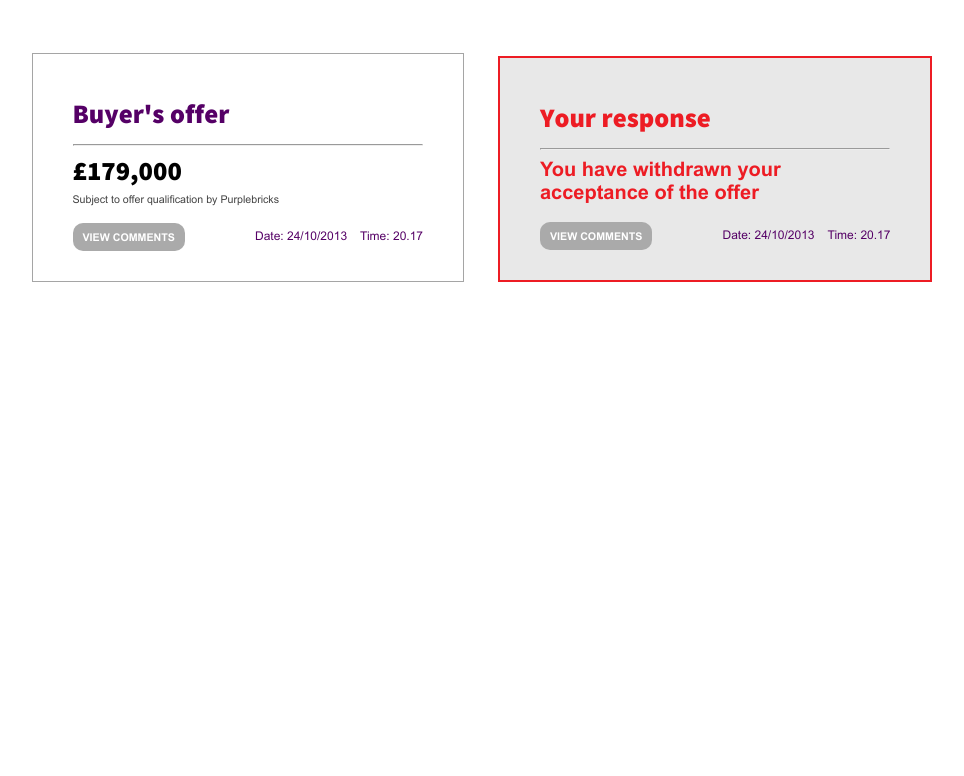
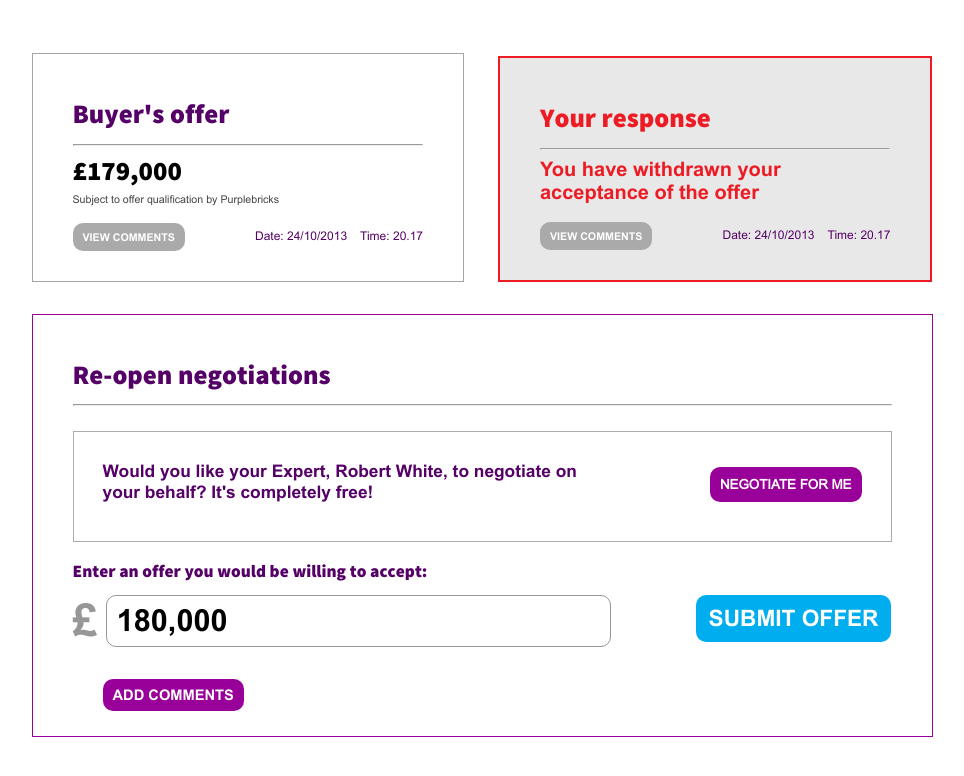
Before and after one commit to AlexeyKorkoza/Secure-negotiation-centre, a website: page app/index.html in a window 1280 px wide. Shown: the part 790-1566 px from the top of the page, without its empty margins (158-1122 px from the left). Before the commit the page ends 1104 px from the top, so only its background shows below. Drawn offline with nearby package versions, Linux system fonts and the light colour scheme.

Commit message:
Add block re-open

```diff
--- a/app/index.html
+++ b/app/index.html
@@ -110,6 +110,30 @@
                     </div>
                 </div>
             </div>
+            <div class="re_open">
+                <h1 class="heading">Re-open negotiations</h1>
+                <hr>
+                <div class="negotiate row">
+                    <div class="col-md-8 col-lg-8 col-sm-8 col-xs-12 text">
+                        Would you like your Expert, Robert White, to negotiate on your behalf? It's completely free!
+                    </div>
+                    <div class="col-md-4 col-lg-4 col-sm-4 col-xs-12 button">
+                        <button>NEGOTIATE FOR ME</button>
+                    </div>
+                </div>
+                <div class="offer row">
+                    <p>Enter an offer you would be willing to accept:</p>
+                    <div class="col-md-8 col-lg-8 col-sm-8 col-xs-12 input">
+                        <span class="pound">£ </span><input value="180,000" />
+                    </div>
+                    <div class="col-md-4 col-lg-4 col-sm-4 col-xs-12 submit">
+                        <button>SUBMIT OFFER</button>
+                    </div>
+                </div>
+                <div class="add_comments">
+                    <button>ADD COMMENTS</button>
+                </div>
+            </div>
         </div>
     </main>
     <script src="https://cdnjs.cloudflare.com/ajax/libs/jquery/3.2.1/jquery.min.js"></script>
--- a/app/sass/media.scss
+++ b/app/sass/media.scss
@@ -32,6 +32,31 @@
                 margin-top: 0;
             }
         }
+
+        .re_open {
+
+            .negotiate {
+
+                .button {
+
+                    button {
+                        float: right;
+                        position: relative;
+                        top: -10px;
+                    }
+                }
+            }
+
+            .offer {
+
+                .submit {
+
+                    button {
+                        float: right;
+                    }
+                }
+            }
+        }
     }
 }
 
--- a/app/sass/styles.scss
+++ b/app/sass/styles.scss
@@ -357,5 +357,149 @@ main {
         }
 
     }
+
+    .re_open {
+      overflow: hidden;
+      padding: 25px 40px;
+      margin-bottom: 131px;
+      border: 1px solid #990099;
+
+      .heading {
+        color: #550066;
+        font: bold 20pt $fontSourceSansProBlack;
+      }
+
+      hr {
+        display: block;
+        margin-bottom: 25px;
+        color: #acacac;
+      }
+
+      .negotiate {
+        margin: 0;
+        padding: 29px;
+        border: 1px solid #acacac;
+
+        .text,
+        .button {
+          padding: 0;
+        }
+
+        .text {
+          color: #550066;
+          font: 13pt $fontArialBold;
+        }
+
+        .button {
+          margin-top: 16px;
+
+          button {
+              float: left;
+              background: #990099;
+              outline: none;
+              border: none;
+              padding: 10px;
+              border-radius: 10px;
+              font: bold 10pt $fontArialRegular;
+              color: white;
+              cursor: pointer;
+
+              &:hover {
+                cursor: pointer;
+              }
+            }
+          }
+      }
+
+      .offer {
+        margin: 0 0 16px 0;
+
+        p {
+          display: block;
+          margin-bottom: 16px;
+          color: #550066;
+          font: bold 13pt $fontSourceSansProBlack;
+        }
+
+        .input,
+        .submit {
+          padding: 0;
+        }
+
+        .input {
+          display: -webkit-box;
+          display: -ms-flexbox;
+          display: flex;
+          margin-bottom: 16px;
+
+          .pound {
+            color: #979797;
+            font: 34pt $fontArialBold;
+          }
+
+          input {
+            display: block;
+            width: 90%;
+            margin-left: 8px;
+            padding-left: 10px;
+            border-radius: 10px;
+            border: 1px solid #979797;
+            font: 23pt $fontArialBold;
+
+            &:hover {
+              cursor: pointer;
+            }
+
+            &:focus {
+              outline: none;
+            }
+          }
+        }
+
+        .submit {
+
+          button {
+            float: left;
+            border: none;
+            outline: none;
+            border-radius: 10px;
+            padding: 10px 13px;
+            font: 17pt $fontArialBold;
+            background: #00aeef;
+            color: white;
+            cursor: pointer;
+
+            &:hover {
+              cursor: pointer;
+              border: none;
+              outline: none;
+            }
+
+            &:focus {
+              border: none;
+              outline: none;
+            }
+          }
+        }
+      }
+
+      .add_comments {
+
+        button {
+          outline: none;
+          border: none;
+          padding: 8px 10px;
+          margin-left: 30px;
+          border-radius: 10px;
+          background: #990099;
+          color: white;
+          font: 11pt $fontArialBold;
+
+          &:hover {
+            cursor: pointer;
+          }
+        }
+      }
+    }
   }
 }
```
Also changed, not shown: app/css/main.min.css.
